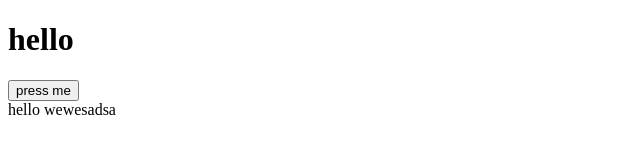
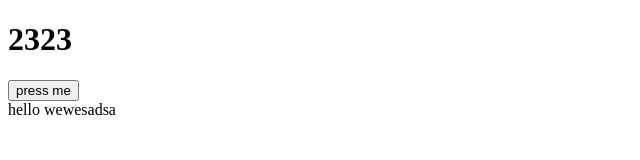
Before and after one commit to remind1990/NewTestRepository, a plain HTML site: page new.html in a window 1280 px wide. Shown: the full height of the page, 0-640 px from the left. Drawn offline with Linux system fonts and the light colour scheme.

Commit message:
for conflict

```diff
--- a/new.html
+++ b/new.html
@@ -10,7 +10,7 @@
 </head>
 
 <body>
-    <h1>hello</h1>
+    <h1>2323</h1>
     <div></div>
     <button>press me</button>
 </body>
```
